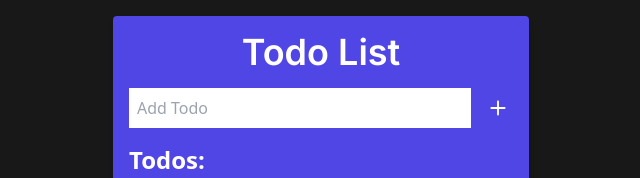
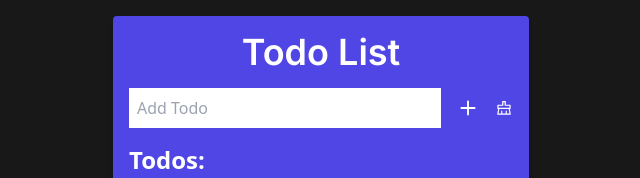
Before and after one commit to Yokosumi/todo-app-now-for-real, a React (Vite) app: page / in a window 1280 px wide. Shown: the top 178 px of the page, without its empty margins (319-959 px from the left). Built offline with nearby package versions, Linux system fonts and the light colour scheme; a web font is replaced by a local one.

Commit message:
adds clear todos button

```diff
--- a/src/App.tsx
+++ b/src/App.tsx
@@ -5,6 +5,7 @@ import { EditTodoButton } from './components/EditTodoButton'
 import { CheckBox } from './components/CheckBox'
 import { UpdateTodoButton } from './components/UpdateTodoButton'
 import { EditTodoInput } from './components/EditTodoInput'
+import { ClearTodoListButton } from './components/ClearTodoListButton'
 
 // TODO: refactor todos so they are objects with id and text and checked properties
 // TODO: add revert edit change functionality
@@ -38,6 +39,7 @@ function App() {
                             onClick={handleAddTodo}
                             onKeydown={handleAddTodo}
                         />
+                        <ClearTodoListButton />
                     </div>
                     <div className="mt-4">
                         <h2 className="font-bold mb-2 text-2xl text-white">
--- /dev/null
+++ b/src/components/ClearTodoListButton.tsx
@@ -0,0 +1,11 @@
+import { AiOutlineClear } from 'react-icons/ai'
+
+export const ClearTodoListButton = () => {
+    return (
+        <>
+            <button>
+                <AiOutlineClear className="text-white text-lg" />
+            </button>
+        </>
+    )
+}
```
